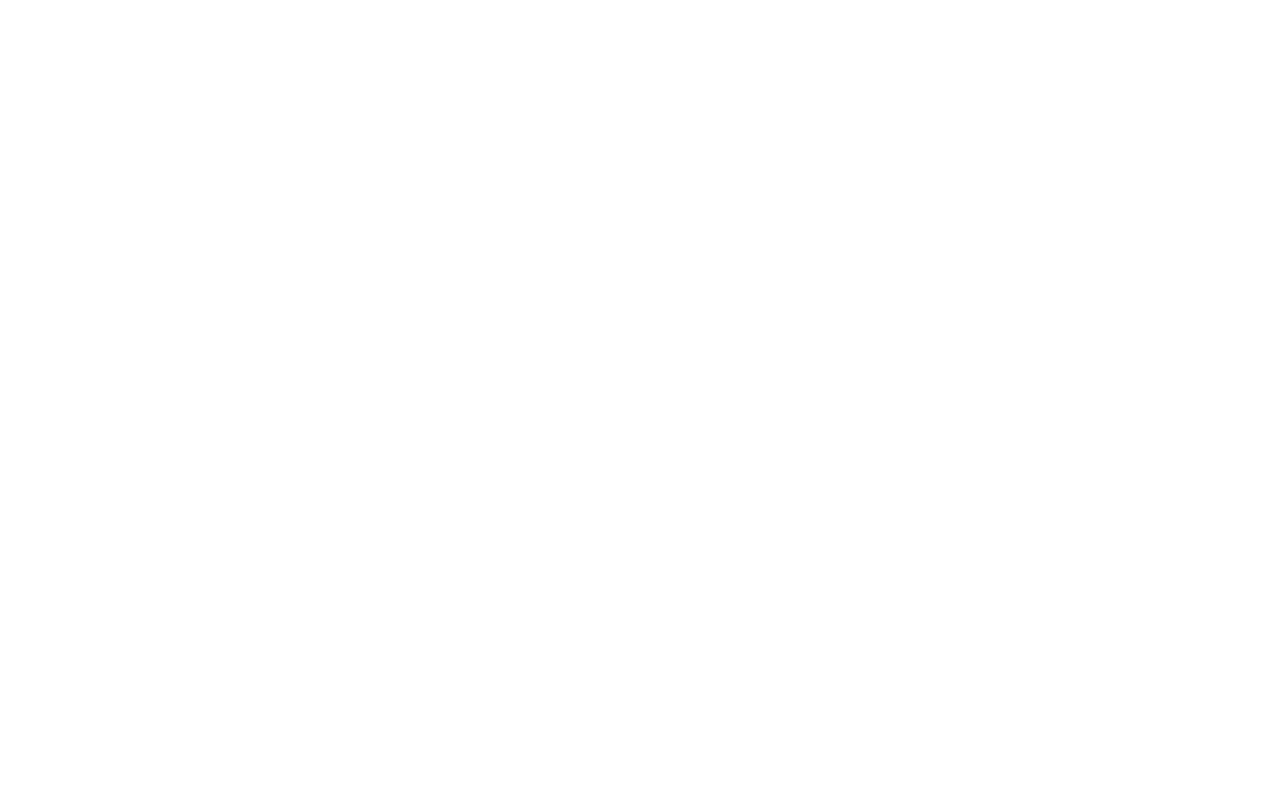
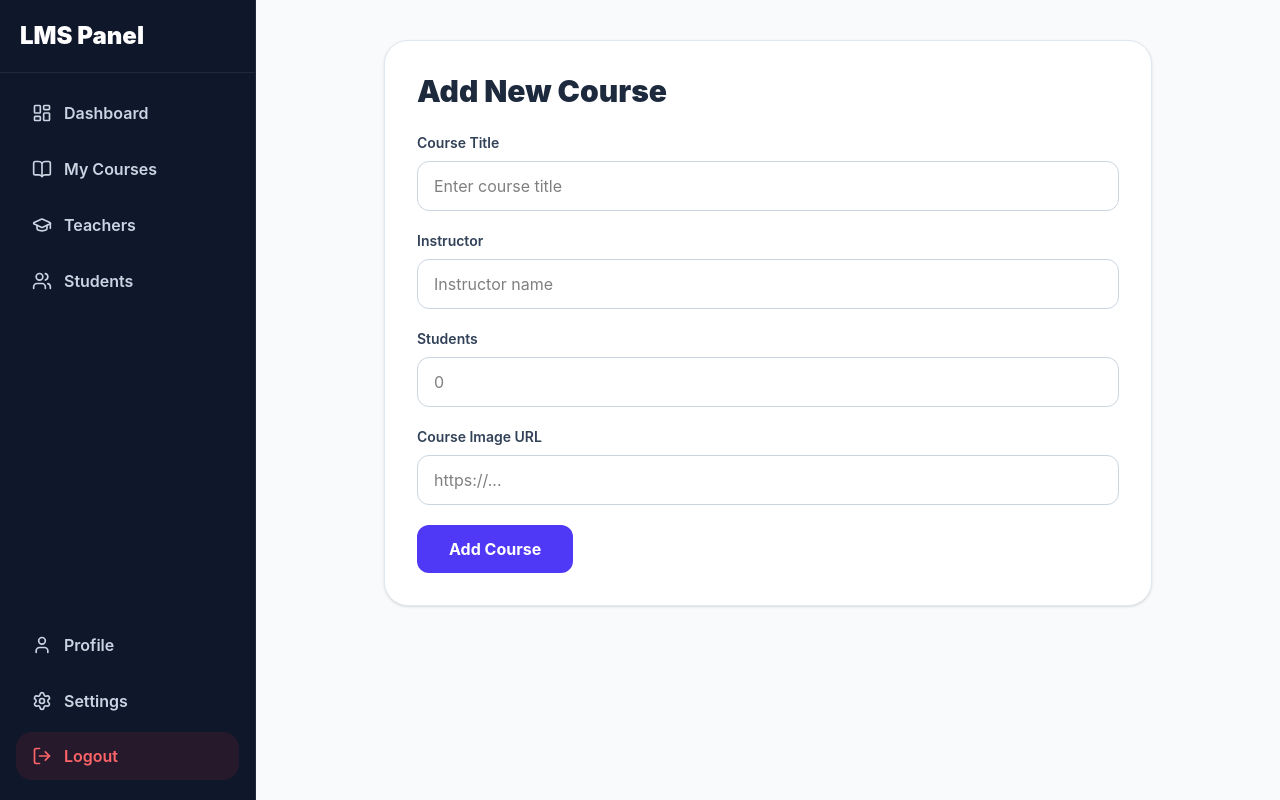
Before and after one commit to vipinkumar94997-tech/LMS-Plateform, a React (Vite) app in the folder client/: page /add-course in a window 1280 px wide. Before the commit this address had no page. Built offline with nearby package versions, Linux system fonts and the light colour scheme.

Commit message:
add the  addcourse button

```diff
--- a/client/src/App.jsx
+++ b/client/src/App.jsx
@@ -13,6 +13,7 @@ import AdminTeachers from "./pages/admin/teachers";
 import AdminStudents from "./pages/admin/students";
 import TeacherMyStudents from "./pages/teacher/mystudents";
 import CourseDetail from "./pages/CourseDetail";
+import AddCourse from "./pages/AddCourse";
 
 function App() {
   return (
@@ -21,6 +22,7 @@ function App() {
         <Route path="/dashboard" element={<Dashboard />} />
         <Route path="/course/:id" element={<CourseDetail />} />
         <Route path="/my-courses" element={<MyCourses />} />
+        <Route path="/add-course" element={<AddCourse />} />
         <Route path="/profile" element={<Profile />} />
         <Route path="/settings" element={<Settings />} />
 
--- /dev/null
+++ b/client/src/pages/AddCourse.jsx
@@ -0,0 +1,76 @@
+import Sidebar from "../components/Sidebar";
+
+const AddCourse = () => {
+  return (
+    <div className="min-h-screen bg-slate-50 overflow-x-hidden">
+      <Sidebar />
+
+      <main className="pt-20 lg:pt-10 lg:ml-64 lg:w-[calc(100%-16rem)] p-4 sm:p-6 lg:p-10">
+        <div className="bg-white rounded-3xl shadow-sm border border-slate-200 p-8 max-w-3xl mx-auto">
+          <h1 className="text-3xl font-black text-slate-800 mb-6">
+            Add New Course
+          </h1>
+
+          <form className="space-y-5">
+            <div>
+              <label className="block text-sm font-semibold text-slate-700 mb-2">
+                Course Title
+              </label>
+
+              <input
+                type="text"
+                placeholder="Enter course title"
+                className="w-full border border-slate-300 rounded-xl px-4 py-3 outline-none focus:ring-4 focus:ring-indigo-100"
+              />
+            </div>
+
+            <div>
+              <label className="block text-sm font-semibold text-slate-700 mb-2">
+                Instructor
+              </label>
+
+              <input
+                type="text"
+                placeholder="Instructor name"
+                className="w-full border border-slate-300 rounded-xl px-4 py-3 outline-none focus:ring-4 focus:ring-indigo-100"
+              />
+            </div>
+
+            <div>
+              <label className="block text-sm font-semibold text-slate-700 mb-2">
+                Students
+              </label>
+
+              <input
+                type="number"
+                placeholder="0"
+                className="w-full border border-slate-300 rounded-xl px-4 py-3 outline-none focus:ring-4 focus:ring-indigo-100"
+              />
+            </div>
+
+            <div>
+              <label className="block text-sm font-semibold text-slate-700 mb-2">
+                Course Image URL
+              </label>
+
+              <input
+                type="text"
+                placeholder="https://..."
+                className="w-full border border-slate-300 rounded-xl px-4 py-3 outline-none focus:ring-4 focus:ring-indigo-100"
+              />
+            </div>
+
+            <button
+              type="submit"
+              className="bg-indigo-600 text-white px-8 py-3 rounded-xl font-bold hover:bg-indigo-700 transition"
+            >
+              Add Course
+            </button>
+          </form>
+        </div>
+      </main>
+    </div>
+  );
+};
+
+export default AddCourse;
--- a/client/src/pages/CourseDetail.jsx
+++ b/client/src/pages/CourseDetail.jsx
@@ -14,7 +14,6 @@ const CourseDetail = () => {
     const getCourseData = async () => {
       try {
         setLoading(true);
-        // APNI API KA URL YAHAN DALO (Example: http://localhost:5000/api/courses/${id})
 
         const response = await axios.get(
           `http://localhost:5000/api/courses/${id}`,
@@ -94,7 +93,7 @@ const CourseDetail = () => {
           </div>
 
           {/* Right Side Status Card */}
-          <div className="bg-white p-8 rounded-[32px] h-fit border border-slate-200 shadow-sm">
+          <div className="bg-white p-8 rounded-4xl h-fit border border-slate-200 shadow-sm">
             <h3 className="text-xl font-bold mb-6 text-slate-800">
               Course Status
             </h3>
--- a/client/src/pages/Mycourses.jsx
+++ b/client/src/pages/Mycourses.jsx
@@ -1,5 +1,6 @@
+import { Navigate } from "react-router-dom";
 import Sidebar from "../components/Sidebar";
-import { Search, Filter, PlayCircle } from "lucide-react";
+import { Search, Filter, PlayCircle, Plus } from "lucide-react";
 
 const MyCourses = () => {
   const enrolledCourses = [
@@ -78,6 +79,14 @@ const MyCourses = () => {
               <Filter size={18} />
               Filter
             </button>
+
+            <button
+              onClick={() => Navigate("/add-course")}
+              className="bg-emerald-700 text-white px-3 py-3 rounded-2xl font-bold flex items-center justify-center gap-2 hover:bg-emerald-700"
+            >
+              <Plus size={18} />
+              Add Course
+            </button>
           </div>
         </div>
 
@@ -111,7 +120,7 @@ const MyCourses = () => {
                   {course.title}
                 </h3>
 
-                <p className="text-slate-500 text-sm mt-1 break-words">
+                <p className="text-slate-500 text-sm mt-1 wrape-break-words">
                   Instructor: {course.tutor}
                 </p>
 
--- a/client/src/pages/admin/Students.jsx
+++ b/client/src/pages/admin/Students.jsx
@@ -121,14 +121,14 @@ const Students = () => {
         </div>
         {/* TABLE */}
         <div className="bg-white rounded-2xl shadow-sm overflow-x-auto">
-          <table className="w-full min-w-175">
+          <table className="w-full table-fixed ">
             <thead>
               <tr className="text-slate-500 text-sm">
-                <th className="p-4">Student</th>
-                <th>Course</th>
-                <th>Date</th>
-                <th>Status</th>
-                <th className="text-right">Actions</th>
+                <th className="p-4 text-left w-[25%]">Student</th>
+                <th className="text-left w-[20%]">Course</th>
+                <th className="text-left w-[20%]">Date</th>
+                <th className="text-left w-[15%]">Status</th>
+                <th className=" w-[10%] ">Actions</th>
               </tr>
             </thead>
 
```
Also changed, not shown: 2 other files (tests, documents, lock files or other folders).
